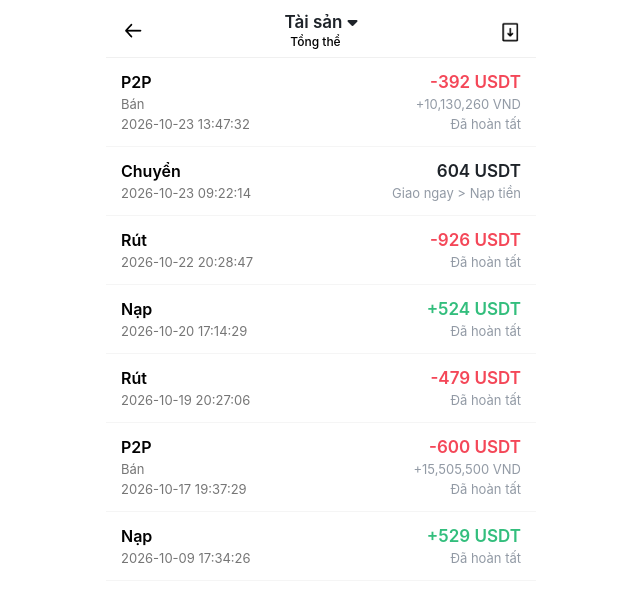
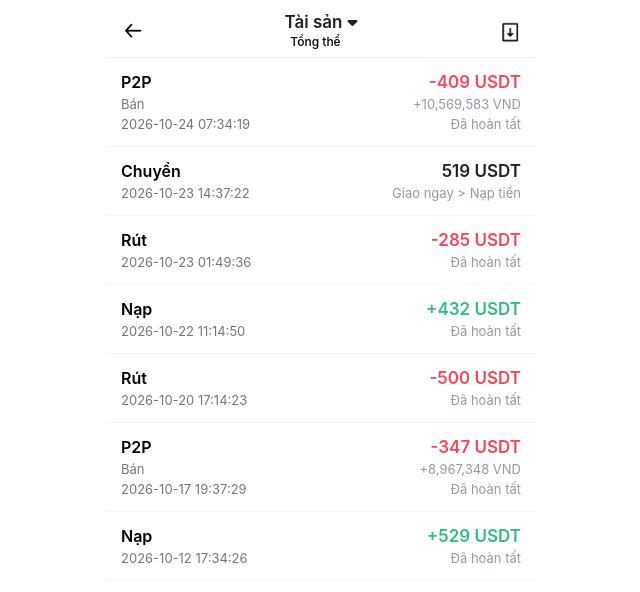
Before and after one commit to tallonagency2-ui/binance, a React app: page assets-history.html in a window 1280 px wide. Shown: the top 592 px of the page, 319-959 px from the left. Built offline with nearby package versions, Linux system fonts and the light colour scheme.

Commit message:
Update assets-history.html

```diff
--- a/assets-history.html
+++ b/assets-history.html
@@ -65,11 +65,11 @@
                 <div class="item-left">
                     <div class="item-name">P2P</div>
                     <div class="item-desc">Bán</div>
-                    <div class="item-time">2026-10-23 13:47:32</div>
+                    <div class="item-time">2026-10-24 07:34:19</div>
                 </div>
                 <div class="item-right">
-                    <div class="amount sell">-392 USDT</div>
-                    <div class="fiat-amount">+10,130,260 VND</div>
+                    <div class="amount sell">-409 USDT</div>
+                    <div class="fiat-amount">+10,569,583 VND</div>
                     <div class="status-done">Đã hoàn tất</div>
                 </div>
             </div>
@@ -78,10 +78,10 @@
             <div class="transaction-item">
                 <div class="item-left">
                     <div class="item-name">Chuyển</div>
-                    <div class="item-time">2026-10-23 09:22:14</div>
+                    <div class="item-time">2026-10-23 14:37:22</div>
                 </div>
                 <div class="item-right">
-                    <div class="amount transfer">604 USDT</div>
+                    <div class="amount transfer">519 USDT</div>
                     <div class="transfer-path">Giao ngay > Nạp tiền</div>
                 </div>
             </div>
@@ -89,10 +89,10 @@
                 <div class="item-left">
                     <div class="item-name">Rút</div>
                     <!-- <div class="item-desc">Bán</div> -->
-                    <div class="item-time">2026-10-22 20:28:47 </div>
+                    <div class="item-time">2026-10-23 01:49:36 </div>
                 </div>
                 <div class="item-right" >
-                    <div class="amount sell">-926 USDT</div>
+                    <div class="amount sell">-285 USDT</div>
                     <!-- <div class="fiat-amount">+5,000,000 VND</div> -->
                     <div class="status-done">Đã hoàn tất</div>
                 </div>
@@ -103,10 +103,10 @@
                 <div class="item-left">
                     <div class="item-name">Nạp</div>
                     <!-- <div class="item-desc">Nhận tiền mã hóa</div> -->
-                    <div class="item-time">2026-10-20 17:14:29</div>
+                    <div class="item-time">2026-10-22 11:14:50</div>
                 </div>
                 <div class="item-right">
-                    <div class="amount receive">+524 USDT</div>
+                    <div class="amount receive">+432 USDT</div>
                     <div class="user-id">Đã hoàn tất</div>
                 </div>
             </div>
@@ -115,10 +115,10 @@
                 <div class="item-left">
                     <div class="item-name">Rút</div>
                     <!-- <div class="item-desc">Bán</div> -->
-                    <div class="item-time">2026-10-19 20:27:06 </div>
+                    <div class="item-time">2026-10-20 17:14:23 </div>
                 </div>
                 <div class="item-right" >
-                    <div class="amount sell">-479 USDT</div>
+                    <div class="amount sell">-500 USDT</div>
                     <!-- <div class="fiat-amount">+5,000,000 VND</div> -->
                     <div class="status-done">Đã hoàn tất</div>
                 </div>
@@ -131,8 +131,8 @@
                     <div class="item-time">2026-10-17 19:37:29</div>
                 </div>
                 <div class="item-right">
-                    <div class="amount sell">-600 USDT</div>
-                    <div class="fiat-amount">+15,505,500 VND</div>
+                    <div class="amount sell">-347 USDT</div>
+                    <div class="fiat-amount">+8,967,348 VND</div>
                     <div class="status-done">Đã hoàn tất</div>
                 </div>
             </div>
@@ -141,7 +141,7 @@
                 <div class="item-left">
                     <div class="item-name">Nạp</div>
                     <!-- <div class="item-desc">Nhận tiền mã hóa</div> -->
-                    <div class="item-time">2026-10-09 17:34:26</div>
+                    <div class="item-time">2026-10-12 17:34:26</div>
                 </div>
                 <div class="item-right">
                     <div class="amount receive">+529 USDT</div>
```
